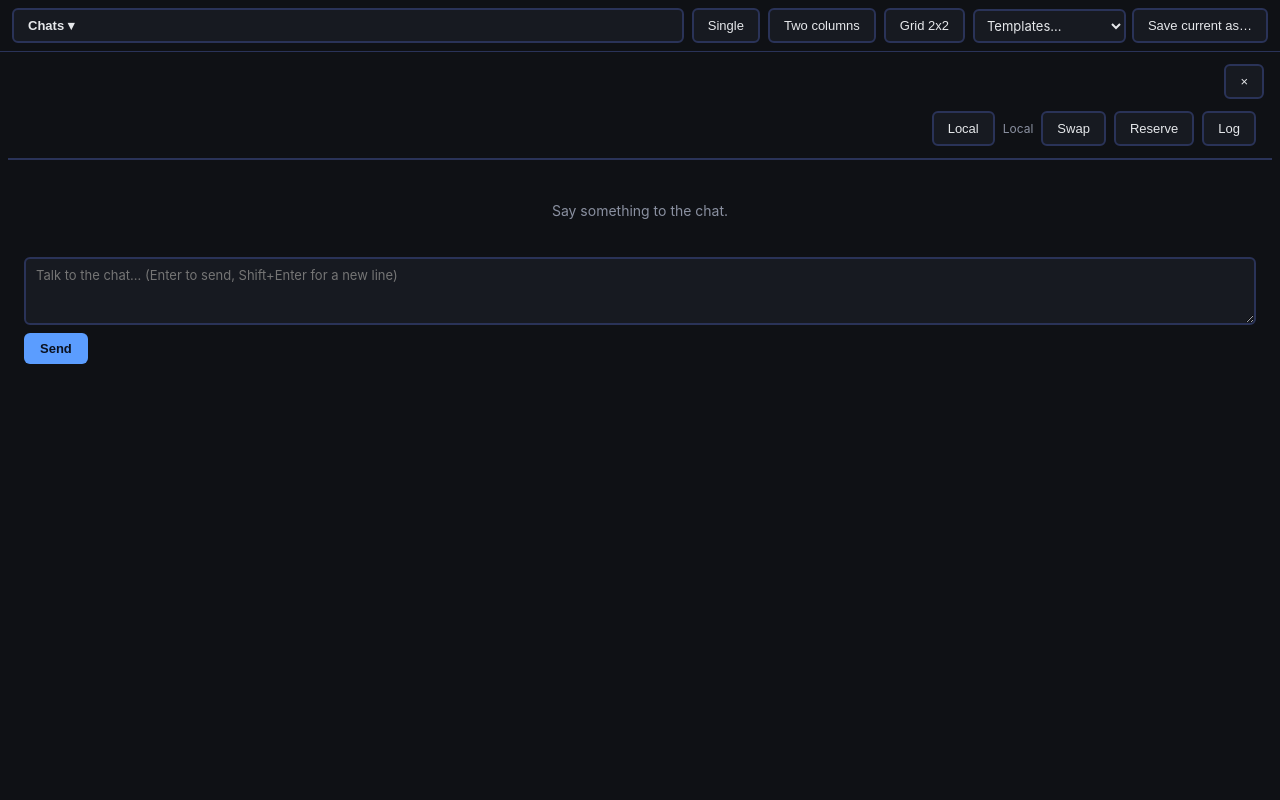
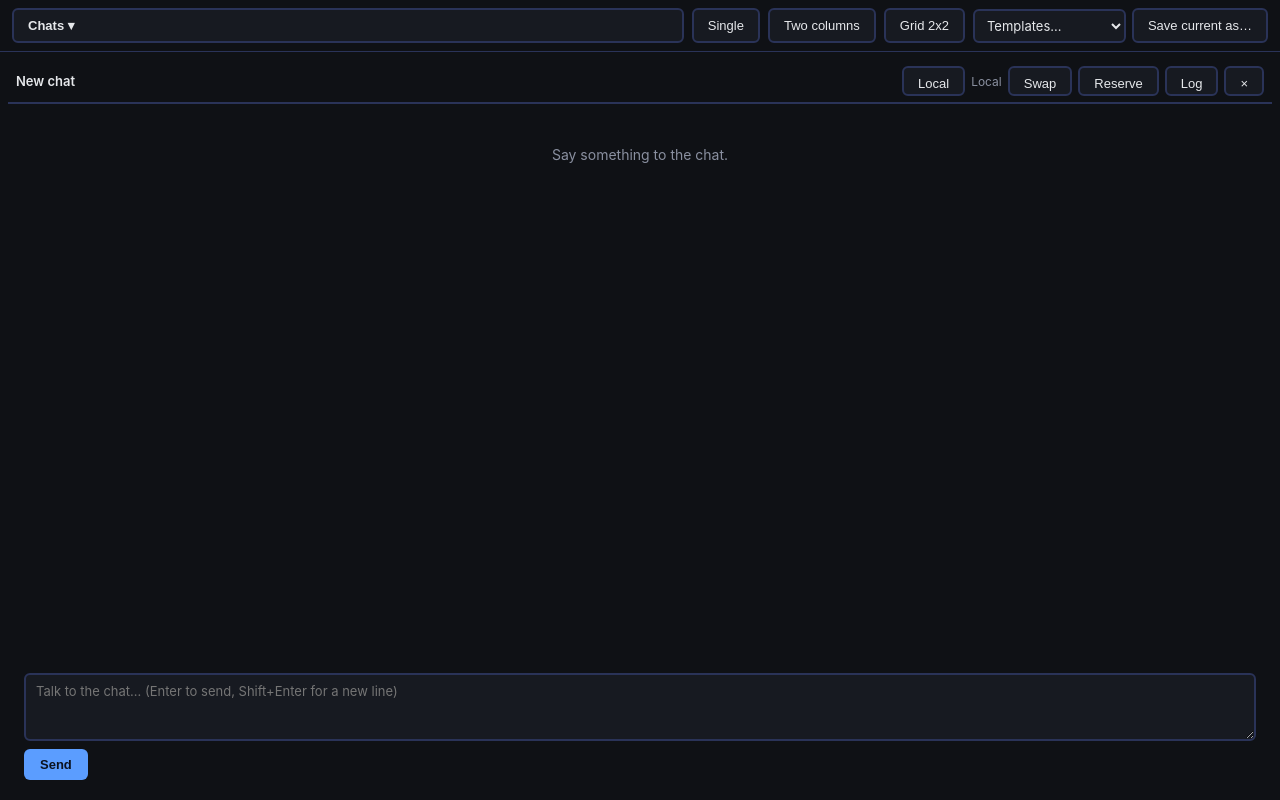
Before and after one commit to Grimmethy/agent-manager-chat-plugin, a Flask app: page /chat in a window 1280 px wide. Run offline with Flask 3, Linux system fonts and the light colour scheme; data that the repository does not hold is empty; some libraries are stand-ins or nearby versions.

Commit message:
Multi-chat: one compact header line per pane and the strip fills the window height (no dead space)
Task: adhoc-multi-chat-one-compact-header-line-per-pane-and-the-strip-fills-the-window-height-no-dead-space-1792897923181 (default/manual)

Co-Authored-By: Local Model <noreply@agent-manager.local>

```diff
--- a/static/chat.css
+++ b/static/chat.css
@@ -28,6 +28,13 @@ body {
   display: flex; align-items: center; gap: 8px; flex-wrap: wrap;
 }
 .chat-switcher-slot { flex: 1 1 12rem; min-width: 0; position: relative; }
+.chat-switcher-slot:empty { display: none; }
+/* A pane's header is one line: the chat's title on the left (hidden when the pane carries its own switcher), then the action buttons, the close button last. */
+.chat-pane-title { flex: 1 1 0; min-width: 0; overflow: hidden; text-overflow: ellipsis; white-space: nowrap; font-weight: 600; font-size: 13px; }
+.chat-switcher-slot:not(:empty) ~ .chat-pane-title { display: none; }
+.chat-header { flex-wrap: nowrap; padding: 6px 8px; gap: 6px; overflow-x: auto; scrollbar-width: none; }
+.chat-header button, .multi-chat-close { height: 30px; padding: 0 10px; font-size: 12px; white-space: nowrap; }
+.chat-header .chat-provider-label { flex: 0 0 auto; }
 .chat-switcher-btn { width: 100%; text-align: left; font-weight: 600; font-size: 13px; overflow: hidden; text-overflow: ellipsis; white-space: nowrap; }
 .chat-switcher-menu { position: absolute; top: calc(100% + 4px); left: 0; right: 0; min-width: 280px; max-height: 60vh; overflow-y: auto; background: var(--panel); border: 2px solid var(--border); border-radius: 6px; z-index: 100; box-shadow: 0 4px 16px rgba(0,0,0,.35); }
 .chat-switcher-menu[hidden] { display: none; }
@@ -192,6 +199,7 @@ button.secondary { background: var(--panel); color: var(--text); border: 2px sol
   .chat-header button,
   .chat-send-row button,
   .chat-switcher-new,
+  .multi-chat-close,
   .multi-chat-strip-btn,
   .chat-chime-setting { min-height: 44px; min-width: 44px; }
   .chat-chime-setting input { width: 20px; height: 20px; }
@@ -203,6 +211,8 @@ button.secondary { background: var(--panel); color: var(--text); border: 2px sol
    and scrolls its own transcript; touch swipe works natively through scroll-snap. */
 .multi-chat-flex {
   --strip-visible: 2;
+  flex: 1 1 0;
+  min-height: 0;
   display: flex;
   flex-wrap: nowrap;
   gap: 8px;
@@ -235,3 +245,6 @@ button.secondary { background: var(--panel); color: var(--text); border: 2px sol
 .multi-chat-strip-nav[hidden] { display: none; }
 .multi-chat-strip-label { min-width: 4.5em; text-align: center; font-size: 12px; color: var(--muted); }
 .multi-chat-strip-btn:disabled { opacity: .4; cursor: default; }
+
+/* A pane fills the strip's height; its body is a column so the transcript takes whatever the one-line header leaves. */
+.multi-chat-pane-body { display: flex; flex-direction: column; }
--- a/static/chat.js
+++ b/static/chat.js
@@ -187,6 +187,7 @@ class ChatPane {
     this.root.innerHTML = `
   <div class="chat-header">
     <div class="chat-switcher-slot"></div>
+    <span class="chat-pane-title"></span>
     <span class="chat-provider-container"></span>
     <span class="chat-provider-label" hidden></span>
     <span class="chat-swap-slot">
@@ -212,6 +213,7 @@ class ChatPane {
   </div>`;
     const q = (sel) => this.root.querySelector(sel);
     this.switcherSlot = q('.chat-switcher-slot');
+    this.titleEl = q('.chat-pane-title');
     this.providerContainer = q('.chat-provider-container');
     // HUB0008 10/11: header provider label + Swap menu (see syncSwapHeader below).
     this.providerLabelEl = q('.chat-provider-label');
@@ -626,6 +628,7 @@ class ChatPane {
   render() {
     const session = this.session;
     this.syncSwapHeader();
+    this.titleEl.textContent = session ? fullTitle(session.title) : '';
     if (session && session.provider && this.providerChoice !== session.provider) {
       this.providerChoice = session.provider;
       this.syncProviderToggle();
--- a/static/multi-chat.js
+++ b/static/multi-chat.js
@@ -323,7 +323,6 @@ if (typeof window !== 'undefined' && typeof document !== 'undefined') {
       // The strip layout (`.multi-chat-flex` / `.multi-chat-pane` / `.wide` sizing, scroll-snap)
       // lives in static/chat.css: one horizontal row, --strip-visible panes per screen.
       '.multi-chat-host { flex:1; min-height:0; overflow:hidden; position:relative; display:flex; flex-direction:column; }' +
-      '.multi-chat-pane-head { display:flex; align-items:center; justify-content:flex-end; gap:8px; padding:4px 8px 0; }' +
       '.multi-chat-pane-body { flex:1; min-height:0; overflow-y:auto; }' +
       '.multi-chat-placeholder { border:2px dashed var(--border,#ccc); border-radius:8px; align-items:center; justify-content:center; background:transparent; }';
     document.head.appendChild(style);
@@ -561,19 +560,19 @@ if (typeof window !== 'undefined' && typeof document !== 'undefined') {
     function paneSlot(wide, open) {
       const slot = document.createElement('div');
       slot.className = (wide ? 'multi-chat-pane wide' : 'multi-chat-pane') + ' multi-chat-pane-slot';
-      const head = document.createElement('div');
-      head.className = 'multi-chat-pane-head';
       const close = document.createElement('button');
       close.type = 'button';
       close.className = 'secondary multi-chat-close';
       close.textContent = '×';
       close.title = 'Close this pane (the chat stays open on the server)';
       close.onclick = () => closeSlot(open.id);
-      head.appendChild(close);
       const body = document.createElement('div');
       body.className = 'multi-chat-pane-body';
       body.append(open.nodes);
-      slot.appendChild(head);
+      // One header line per pane: the close button is the last button of the pane's own .chat-header (title left, buttons right).
+      const header = body.querySelector('.chat-header');
+      if (header) header.appendChild(close);
+      else body.prepend(close);
       slot.appendChild(body);
       body.addEventListener('focusin', () => { activeId = open.id; });
       return slot;
```
Also changed, not shown: test/chat-css.test.mjs (+25 -0 lines), test/pane-header.test.mjs (added, +22 -0 lines).
